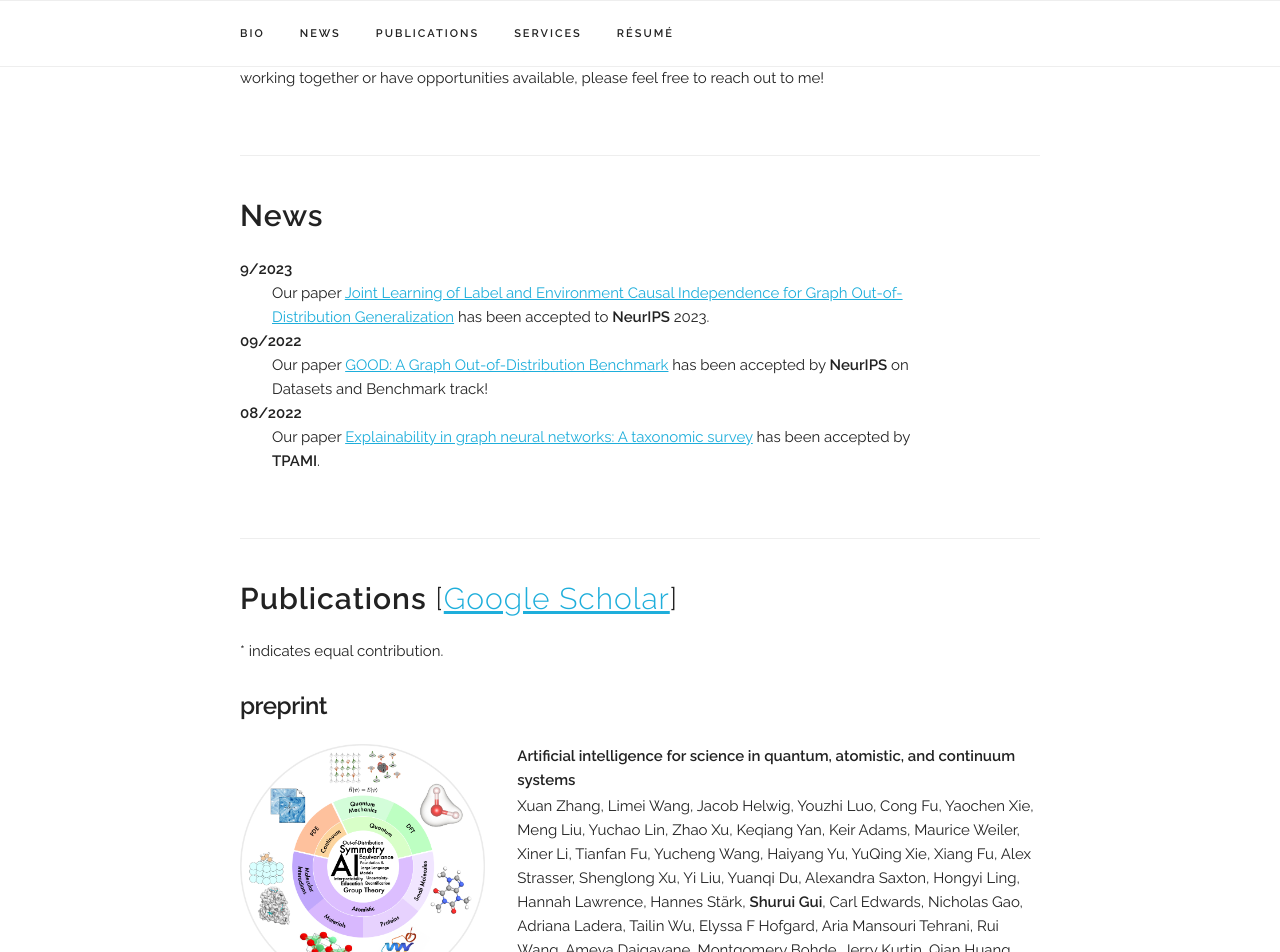
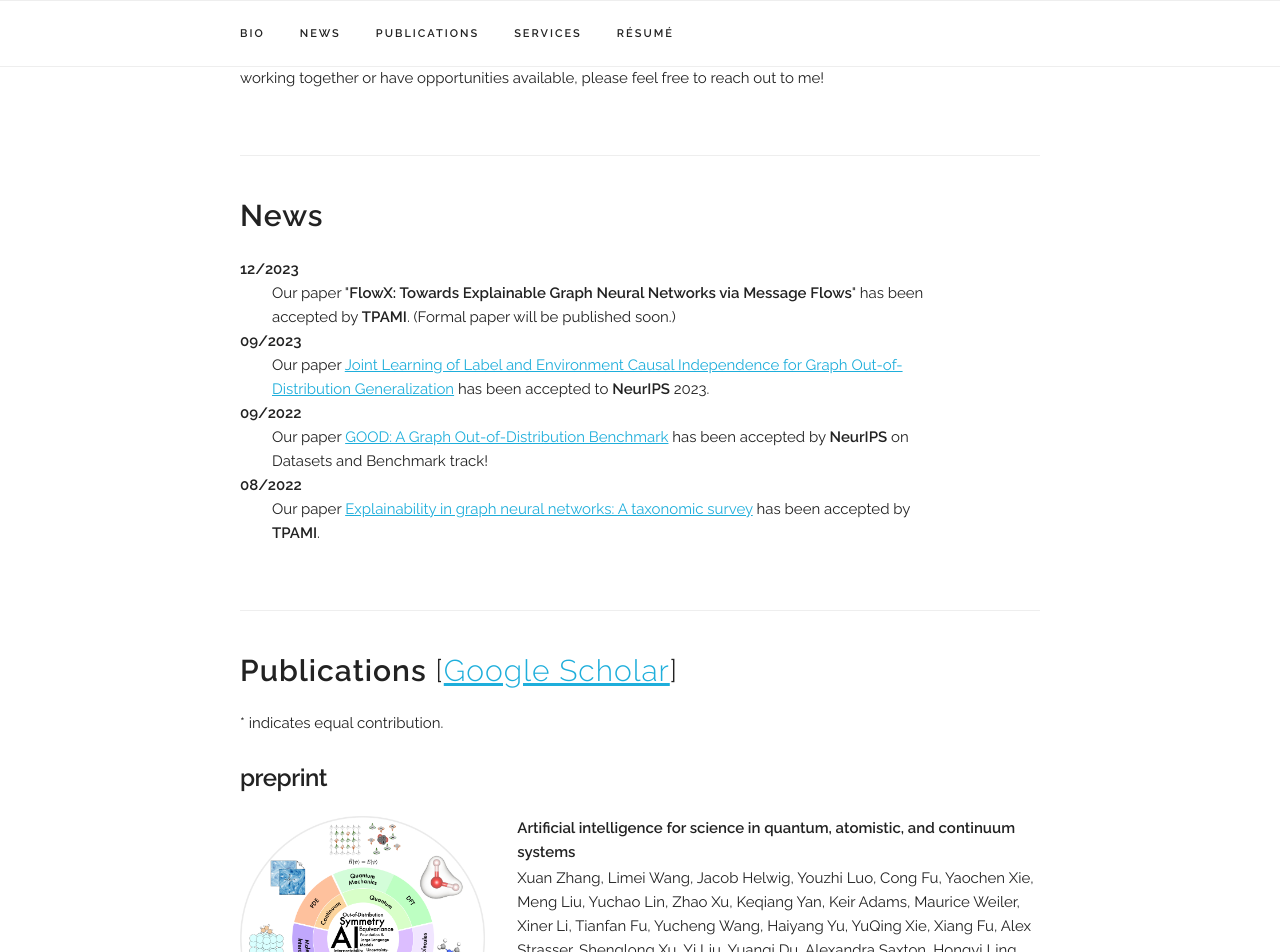
Before and after one commit to CM-BF/CM-BF.github.io, a Jekyll site: the page built from index.html, in a window 1280 px wide and 1400 px high, scrolled down 650 px. Shown: the top 952 px of the window. Built offline with Jekyll 4.4.1, drawn with Linux system fonts in a browser that asks for light colours; a style sheet for code colours, icons or effects is not loaded; some of the changed text lies outside the part shown.

Commit message:
Update: LECI & AIRS update

```diff
--- a/_data/news.yaml
+++ b/_data/news.yaml
@@ -1,7 +1,9 @@
 
 news:
+  - title: "Our paper \"<b>FlowX: Towards Explainable Graph Neural Networks via Message Flows</b>\" has been accepted by <b>TPAMI</b>. (Formal paper will be published soon.)"
+    date: "12/2023"
   - title: "Our paper <a href=https://github.com/divelab/LECI> Joint Learning of Label and Environment Causal Independence for Graph Out-of-Distribution Generalization</a> has been accepted to <b>NeurIPS</b> 2023."
-    date: "9/2023"
+    date: "09/2023"
   - title: "Our paper <a href=https://github.com/divelab/GOOD>GOOD: A Graph Out-of-Distribution Benchmark</a> has been accepted by <b>NeurIPS</b> on Datasets and Benchmark track!"
     date: "09/2022"
 
```
Also changed, not shown: _data/publications.yaml (+3 -4 lines), 1 other file.
